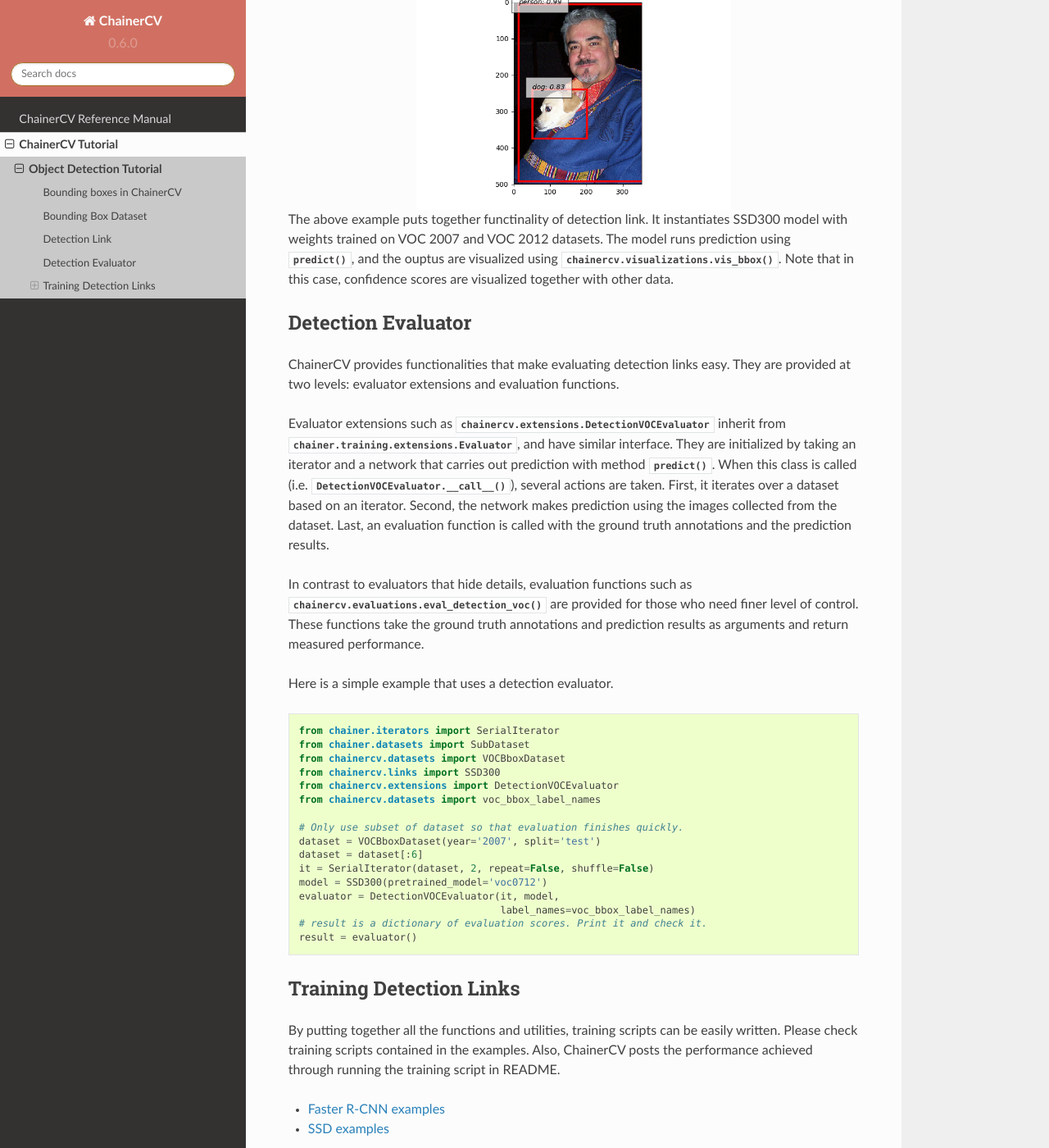
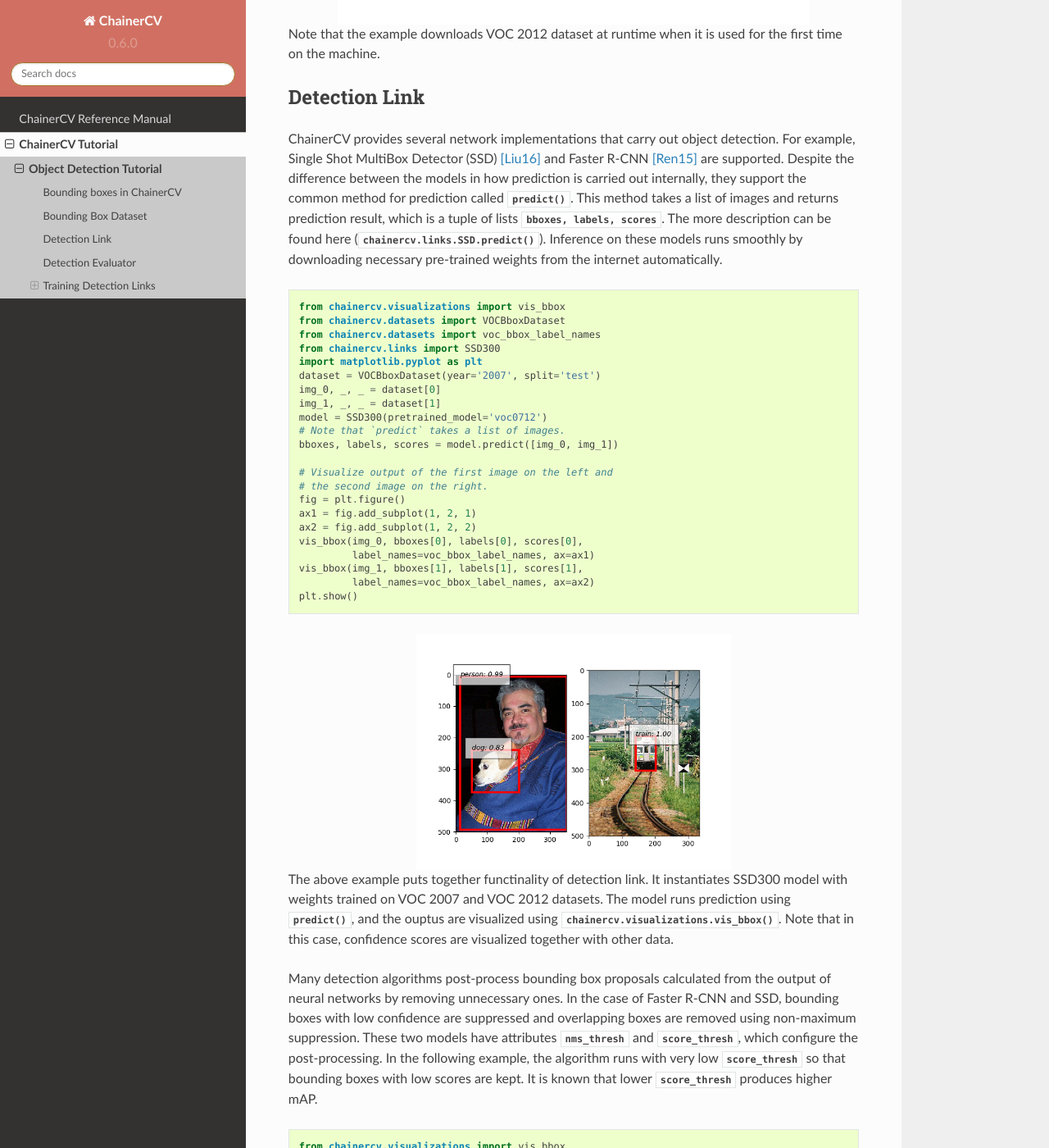
Before and after one commit to chainer/chainercv, a Sphinx documentation site: the page built from docs/source/tutorial/detection.rst, in a window 1280 px wide and 1400 px high, scrolled down 3222 px. Shown: the whole window at 82% size. Built offline with Sphinx 7.4.7 and the Read the Docs theme 2.0.0, drawn with Linux system fonts in a browser that asks for light colours; some of the changed text lies outside the part shown.

Commit message:
put simple example in the beginning

```diff
--- a/docs/source/tutorial/detection.rst
+++ b/docs/source/tutorial/detection.rst
@@ -2,17 +2,41 @@
 =========================
 
 This tutorial will walk you through the features related to object detection that ChainerCV supports.
-We assume that readers have a basic understanding of Chainer framework (e.g. have a basic understanding of :class:`chainer.Link`).
+We assume that readers have a basic understanding of Chainer framework (e.g. understand :class:`chainer.Link`).
 For users new to Chainer, please first read `Introduction to Chainer <https://docs.chainer.org/en/stable/tutorial/basic.html#write-a-model-as-a-chain>`_.
 
 In ChainerCV, we define the object detection task as a problem of, given an image, bounding box based localization and categorization of objects.
-ChainerCV supports the task by providing following features:
+ChainerCV supports the task by providing the following features:
 
 + Visualization
 + BboxDataset
 + Detection Link
 + DetectionEvaluator
 + Training script for various detection models
+
+Here is a short example that conducts inference and visualizes output.
+Please download an image from a link below, and name it as :obj:`sample.jpg`.
+https://cloud.githubusercontent.com/assets/2062128/26187667/9cb236da-3bd5-11e7-8bcf-7dbd4302e2dc.jpg
+
+.. code-block:: python
+
+    from chainercv.visualizations import vis_bbox
+    from chainercv.datasets import voc_bbox_label_names
+    from chainercv.links import SSD300
+    from chainercv.utils import read_image
+    import matplotlib.pyplot as plt
+
+    # Read an RGB image and return it in CHW format.
+    img = read_image('sample.jpg')
+    model = SSD300(pretrained_model='voc0712')
+    bboxes, labels, scores = model.predict([img])
+    vis_bbox(img, bboxes[0], labels[0], scores[0],
+             label_names=voc_bbox_label_names)
+    plt.show()
+
+.. figure:: ../../image/detection_tutorial_link_simple.png
+    :scale: 60%
+    :align: center
 
 
 Bounding boxes in ChainerCV
@@ -98,15 +122,24 @@
     from chainercv.links import SSD300
     import matplotlib.pyplot as plt
     dataset = VOCBboxDataset(year='2007', split='test')
-    img, _, _ = dataset[0]
+    img_0, _, _ = dataset[0]
+    img_1, _, _ = dataset[1]
     model = SSD300(pretrained_model='voc0712')
     # Note that `predict` takes a list of images.
-    bboxes, labels, scores = model.predict([img])
-    vis_bbox(img, bboxes[0], labels[0], scores[0],
-             label_names=voc_bbox_label_names)
+    bboxes, labels, scores = model.predict([img_0, img_1])
+
+    # Visualize output of the first image on the left and
+    # the second image on the right.
+    fig = plt.figure()
+    ax1 = fig.add_subplot(1, 2, 1)
+    ax2 = fig.add_subplot(1, 2, 2)
+    vis_bbox(img_0, bboxes[0], labels[0], scores[0],
+             label_names=voc_bbox_label_names, ax=ax1)
+    vis_bbox(img_1, bboxes[1], labels[1], scores[1],
+             label_names=voc_bbox_label_names, ax=ax2)
     plt.show()
 
-.. figure:: ../../image/detection_tutorial_link.png
+.. figure:: ../../image/detection_tutorial_link_two_images.png
     :scale: 60%
     :align: center
 
@@ -115,6 +148,34 @@
 The model runs prediction using :meth:`predict`, and the ouptus are visualized using
 :func:`chainercv.visualizations.vis_bbox`.
 Note that in this case, confidence scores are visualized together with other data.
+
+Many detection algorithms post-process bounding box proposals calculated from the output of neural networks by removing unnecessary ones.
+In the case of Faster R-CNN and SSD, bounding boxes with low confidence are suppressed and overlapping boxes are removed using non-maximum suppression.
+These two models have attributes :obj:`nms_thresh` and :obj:`score_thresh`, which configure the post-processing.
+In the following example, the algorithm runs with very low :obj:`score_thresh` so that bounding boxes with low scores are kept.
+It is known that lower :obj:`score_thresh` produces higher mAP.
+
+.. code-block:: python
+
+    from chainercv.visualizations import vis_bbox
+    from chainercv.datasets import VOCBboxDataset
+    from chainercv.datasets import voc_bbox_label_names
+    from chainercv.links import SSD300
+    import matplotlib.pyplot as plt
+    dataset = VOCBboxDataset(year='2007', split='test')
+    img, _, _ = dataset[0]
+    model = SSD300(pretrained_model='voc0712')
+    # Alternatively, you can use predefined parameters by
+    # model.use_preset('evaluate')
+    model.score_thresh = 0.01
+    bboxes, labels, scores = model.predict([img])
+    vis_bbox(img, bboxes[0], labels[0], scores[0],
+             label_names=voc_bbox_label_names)
+    plt.show()
+
+.. figure:: ../../image/detection_tutorial_link_low_score_thresh.png
+    :scale: 60%
+    :align: center
 
 
 Detection Evaluator
```
Also changed, not shown: docs/image/detection_tutorial_link.png (deleted), docs/image/detection_tutorial_link_low_score_thresh.png (added), docs/image/detection_tutorial_link_simple.png (added), docs/image/detection_tutorial_link_two_images.png (added).
